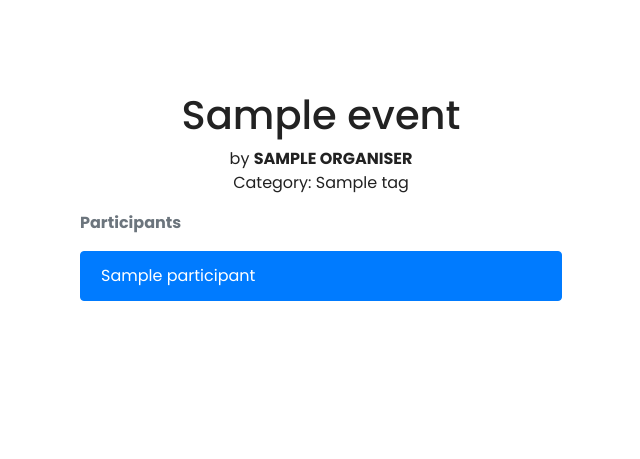
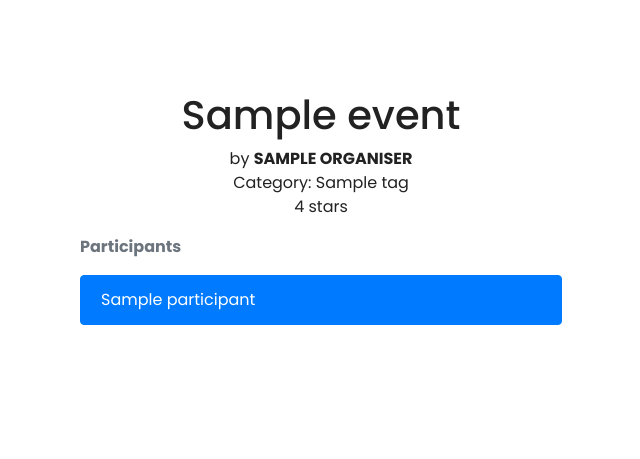
Before and after one commit to Evan-HJ/IntuitionV8, a Flask app: template templates/event.html in a window 1280 px wide. Shown: the part 165-624 px from the top of the page, without its empty margins (319-959 px from the left). Run offline with Flask 2, Linux system fonts and the light colour scheme; the template is opened without the code that fills it: most values are stand-ins (such as "Sample title", 1, 10 or a date in 2020); some libraries are stand-ins or nearby versions.

Commit message:
rating display

```diff
--- a/templates/event.html
+++ b/templates/event.html
@@ -18,7 +18,8 @@ profile
 			<h1 class="text-center">{{event['name']}}</h1>
 			<p class="text-center">
 				by <b style = "text-transform:uppercase"> {{event['organiser']}} </b> <br>
-                Category: {{event['tag']}}
+                Category: {{event['tag']}} <br>
+                {{event['rating']}} stars
 			</p>
 
 			<p class="text-secondary font-weight-bold"> </p>
```
